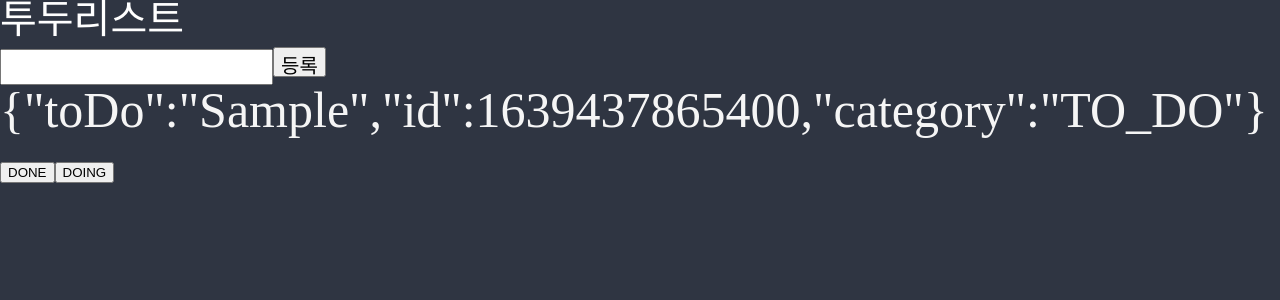
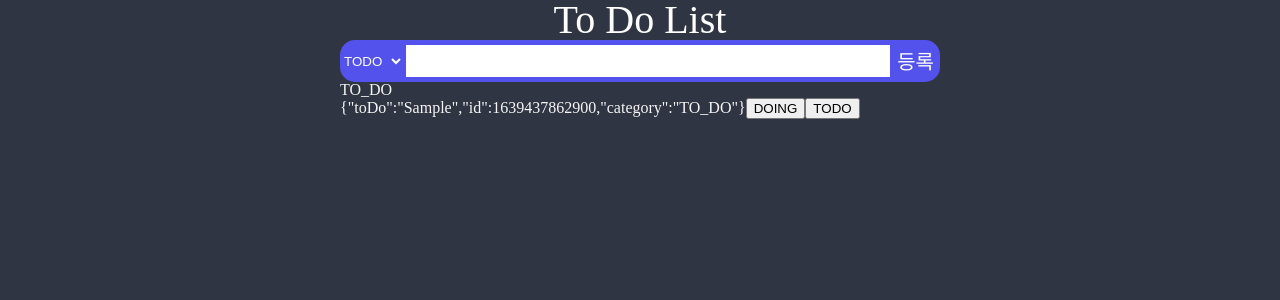
Before and after one commit to Insookim0702/nomad-reactmaster-todoList, a React (Create React App) app: page / in a window 1280 px wide. Both pictures are taken after typing "Sample" into the empty fields and a click on the button "등록". Shown: the top 300 px of the page. Built offline with nearby package versions, Linux system fonts and the light colour scheme.

Commit message:
- 스타일 변경 - 카테고리 기능 추가 - recoil selector 기능 사용

```diff
--- /dev/null
+++ b/src/Atom.ts
@@ -0,0 +1,30 @@
+import { atom, selector } from 'recoil'
+export enum Categories {
+    'TO_DO' = 'TO_DO',
+    'DOING' = 'DOING',
+    'DONE' = 'DONE'
+}
+export interface IForm {
+    toDo: string
+    id: number
+    category: Categories
+}
+
+export const atomToDoList = atom<IForm[]>({
+    key: 'ToDoList',
+    default: []
+})
+
+export const selectCategory = atom<Categories>({
+    key: 'category',
+    default: Categories.TO_DO
+})
+export const selectedList = selector({
+    key: 'categoryList',
+    get: ({ get }) => {
+        const selectedCategory = get(selectCategory)
+        return get(atomToDoList).filter(
+            todo => todo.category === selectedCategory
+        )
+    }
+})
--- a/src/components/CreateToDo.tsx
+++ b/src/components/CreateToDo.tsx
@@ -1,31 +1,52 @@
 import { useForm } from 'react-hook-form'
-import { atom, useSetRecoilState } from 'recoil'
+import { useRecoilState, useRecoilValue, useSetRecoilState } from 'recoil'
 import styled from 'styled-components'
+import { atomToDoList, Categories, IForm, selectCategory } from '../Atom'
 
 const Input = styled.input`
     height: 30px;
     font-size: 20px;
+    width: 80%;
+    font-size: 30px;
+    color: #5352ed;
+    border: none;
+    -ms-user-select: none;
+    -moz-user-select: -moz-none;
+    -khtml-user-select: none;
+    -webkit-user-select: none;
+    user-select: none;
+    &:focus {
+        outline: none;
+    }
+`
+const ErrMsg = styled.span`
+    width: 100%;
+    color: #fc427b;
+    text-align: center;
+    font-size: 20px;
 `
 const Button = styled.button`
     height: 30px;
+    background-color: transparent;
     font-size: 20px;
+    outline: none;
+    border: none;
+    color: white;
+`
+const Select = styled.select`
+    background-color: transparent;
+    outline: none;
+    border: none;
+    color: white;
+`
+const From = styled.form`
+    border-radius: 15px;
+    padding: 5px 0;
+    display: flex;
+    justify-content: space-between;
+    background-color: #5352ed;
 `
 
-const ErrMsg = styled.span`
-    color: #fc427b;
-    font-size: 40px;
-`
-
-interface IForm {
-    toDo: string
-    id: number
-    category: 'TO_DO' | 'DOING' | 'DONE'
-}
-
-export const AtomToDoList = atom<IForm[]>({
-    key: 'ToDoList',
-    default: []
-})
 function CreateToDo () {
     const {
         register,
@@ -33,28 +54,49 @@ function CreateToDo () {
         handleSubmit,
         reset
     } = useForm<IForm>()
-    const setGToDoList = useSetRecoilState(AtomToDoList)
+
+    const setToDoList = useSetRecoilState(atomToDoList)
+    const category = useRecoilValue(selectCategory)
     function onValid (data: IForm) {
-        setGToDoList(oldToDoList => {
+        setToDoList(oldToDoList => {
             return [
-                { toDo: data.toDo, id: Number(new Date()), category: 'TO_DO' },
+                {
+                    toDo: data.toDo,
+                    id: Number(new Date()),
+                    category
+                },
                 ...oldToDoList
             ]
         })
         reset({ toDo: '' })
     }
+    const [selectedCategory, setSelectedCategory] = useRecoilState(
+        selectCategory
+    )
+    function onInput (event: React.FormEvent<HTMLSelectElement>) {
+        const {
+            currentTarget: { value }
+        } = event
+        setSelectedCategory(value as any)
+    }
     return (
         <>
-            <form onSubmit={handleSubmit(onValid)}>
+            <From onSubmit={handleSubmit(onValid)}>
+                <Select onInput={onInput} value={selectedCategory}>
+                    <option value={Categories.TO_DO}>TODO</option>
+                    <option value={Categories.DOING}>DOING</option>
+                    <option value={Categories.DONE}>DONE</option>
+                </Select>
                 <Input
                     type='text'
                     {...register('toDo', {
                         required: 'input a todo.'
                     })}
                 ></Input>
-                <ErrMsg>{errors.toDo && errors.toDo.message}</ErrMsg>
+
                 <Button>등록</Button>
-            </form>
+            </From>
+            <ErrMsg>{errors.toDo && errors.toDo.message}</ErrMsg>
         </>
     )
 }
--- a/src/components/RecoilToDoList.tsx
+++ b/src/components/RecoilToDoList.tsx
@@ -3,17 +3,18 @@ import CreateToDo from './CreateToDo'
 import ToDoListPresent from './ToDoListPresent'
 
 const Container = styled.div`
-    width: 100%;
+    max-width: 600px;
     margin: 0 auto;
 `
 const Title = styled.h1`
     font-size: 40px;
     color: white;
+    text-align: center;
 `
 function RecoilToDoList () {
     return (
         <Container>
-            <Title>투두리스트</Title>
+            <Title>To Do List</Title>
             <CreateToDo />
             <ToDoListPresent />
         </Container>
--- a/src/components/ToDoListPresent.tsx
+++ b/src/components/ToDoListPresent.tsx
@@ -1,49 +1,56 @@
-import { useRecoilValue, useRecoilState } from 'recoil'
+import React from 'react'
+import { useRecoilState, useRecoilValue } from 'recoil'
 import styled from 'styled-components'
-import { AtomToDoList } from './CreateToDo'
+import { atomToDoList, Categories, selectCategory, selectedList } from '../Atom'
+
 const ToDoListWrap = styled.ul`
     color: whitesmoke;
-    font-size: 50px;
 `
+
 const ToDo = styled.li``
 function ToDoListPresent () {
-    // const toDoList = useRecoilValue(AtomToDoList)
-    const [toDoList, setToDoList] = useRecoilState(AtomToDoList)
-    function changeCategory (id: number, category: string) {
+    const [toDoList, setToDoList] = useRecoilState(atomToDoList)
+    function changeCategory (id: number, category: Categories) {
+        const deepCopyToDoList = JSON.parse(JSON.stringify(toDoList))
         const toDoIndex = toDoList.findIndex(todo => todo.id === id)
         const newToDo = JSON.parse(JSON.stringify(toDoList[toDoIndex]))
         newToDo.category = category
-        console.log('newToDo', newToDo)
+        deepCopyToDoList.splice(toDoIndex, 1, newToDo)
 
-        const newToDoList = JSON.parse(JSON.stringify(toDoList))
-        newToDoList.splice(toDoIndex, 1, newToDo)
-
-        setToDoList(newToDoList)
-        console.log(toDoList)
+        setToDoList(deepCopyToDoList)
     }
+    const selectedCategory = useRecoilValue(selectCategory)
+    const showList = useRecoilValue(selectedList)
     return (
         <>
             <ToDoListWrap>
-                {toDoList.map(toDo => (
-                    <ToDo key={toDo.id}>
-                        {JSON.stringify(toDo)}
-                        {toDo.category === 'DONE' ? null : (
+                <h1>{selectedCategory}</h1>
+                {showList.map(item => (
+                    <ToDo key={item.id}>
+                        {JSON.stringify(item)}
+                        {item.category === Categories.TO_DO ? null : (
                             <button
-                                onClick={() => changeCategory(toDo.id, 'DONE')}
+                                onClick={() =>
+                                    changeCategory(item.id, Categories.DONE)
+                                }
                             >
                                 DONE
                             </button>
                         )}
-                        {toDo.category === 'DOING' ? null : (
+                        {item.category === Categories.DOING ? null : (
                             <button
-                                onClick={() => changeCategory(toDo.id, 'DOING')}
+                                onClick={() =>
+                                    changeCategory(item.id, Categories.DOING)
+                                }
                             >
                                 DOING
                             </button>
                         )}
-                        {toDo.category === 'TO_DO' ? null : (
+                        {item.category === Categories.DONE ? null : (
                             <button
-                                onClick={() => changeCategory(toDo.id, 'TO_DO')}
+                                onClick={() =>
+                                    changeCategory(item.id, Categories.TO_DO)
+                                }
                             >
                                 TODO
                             </button>
```
Also changed, not shown: src/components/noUse/RhfToDoForm.tsx (renamed from src/components/RhfToDoForm.tsx).
